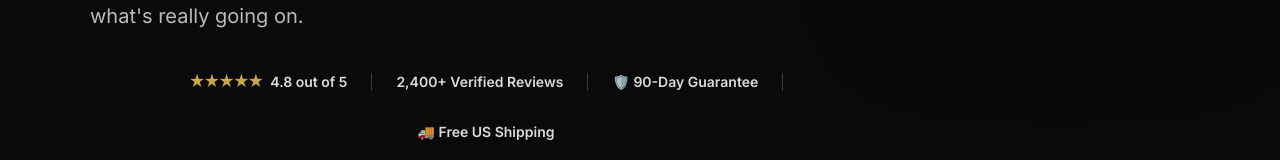
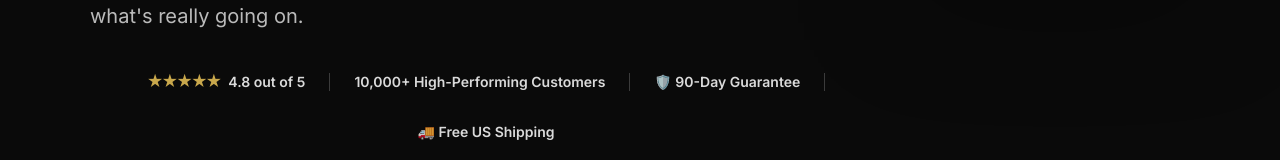
Before and after one commit to timdgoodwin-coder/bsl-go, a Next.js app: page /listicle-1 in a window 1280 px wide. Shown: the part 532-692 px from the top of the page. Built offline with nearby package versions, Linux system fonts and the light colour scheme; a web font is replaced by a local one.

Commit message:
fix: update trust bar to 10,000+ customers, add chart label clearance

```diff
--- a/app/globals.css
+++ b/app/globals.css
@@ -333,7 +333,7 @@ h2.section-title em { font-style: normal; color: var(--amber-dark); }
   text-transform: uppercase;
   letter-spacing: 0.1em;
   color: rgba(255,255,255,0.45);
-  margin-bottom: 32px;
+  margin-bottom: 52px;
 }
 /* Bars row: fixed height so child % heights resolve */
 .nad-bars {
--- a/app/listicle-1/page.js
+++ b/app/listicle-1/page.js
@@ -127,7 +127,7 @@ export default function Listicle1() {
                 <span>4.8 out of 5</span>
               </span>
               <span className="trust-sep" />
-              <span className="trust-item">2,400+ Verified Reviews</span>
+              <span className="trust-item">10,000+ High-Performing Customers</span>
               <span className="trust-sep" />
               <span className="trust-item">🛡️ 90-Day Guarantee</span>
               <span className="trust-sep" />
--- a/app/listicle-2/page.js
+++ b/app/listicle-2/page.js
@@ -126,7 +126,7 @@ export default function Listicle2() {
                 <span>4.8 out of 5</span>
               </span>
               <span className="trust-sep" />
-              <span className="trust-item">2,400+ Verified Reviews</span>
+              <span className="trust-item">10,000+ High-Performing Customers</span>
               <span className="trust-sep" />
               <span className="trust-item">🛡️ 90-Day Guarantee</span>
               <span className="trust-sep" />
```
